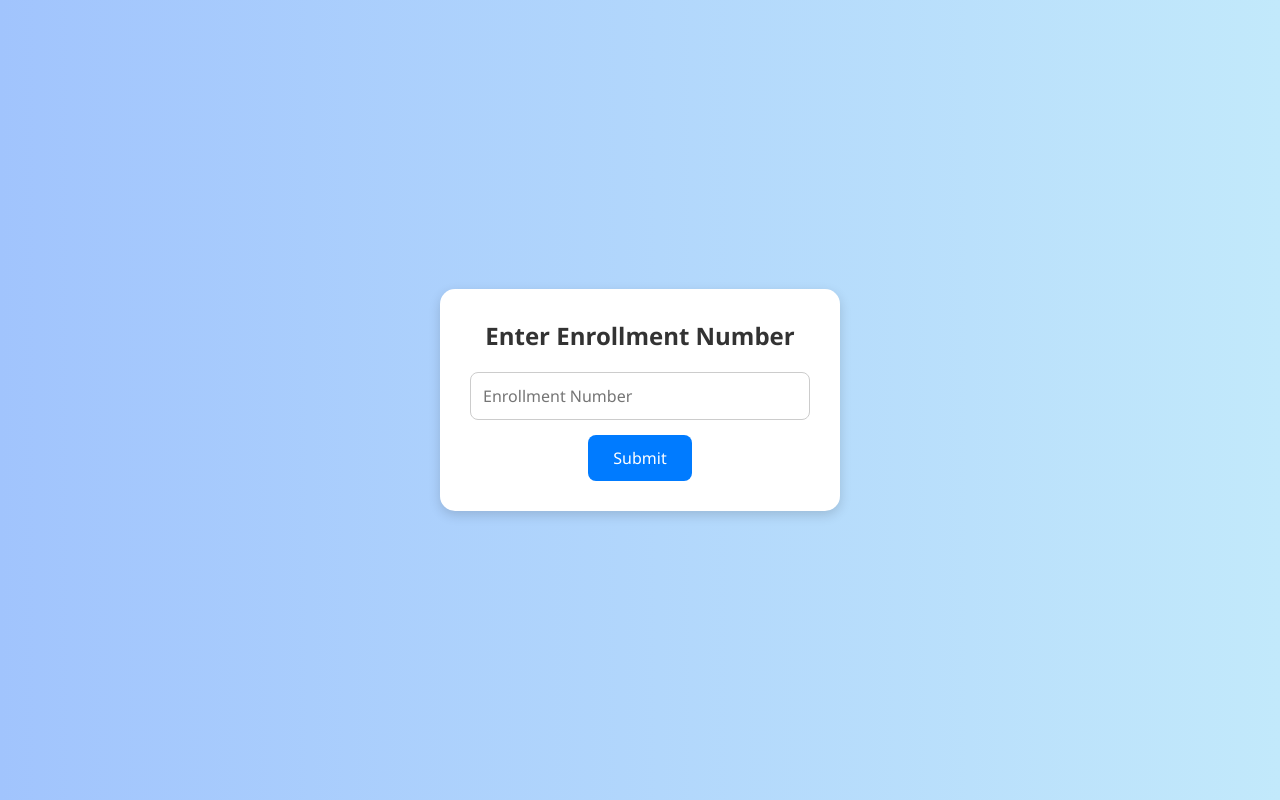
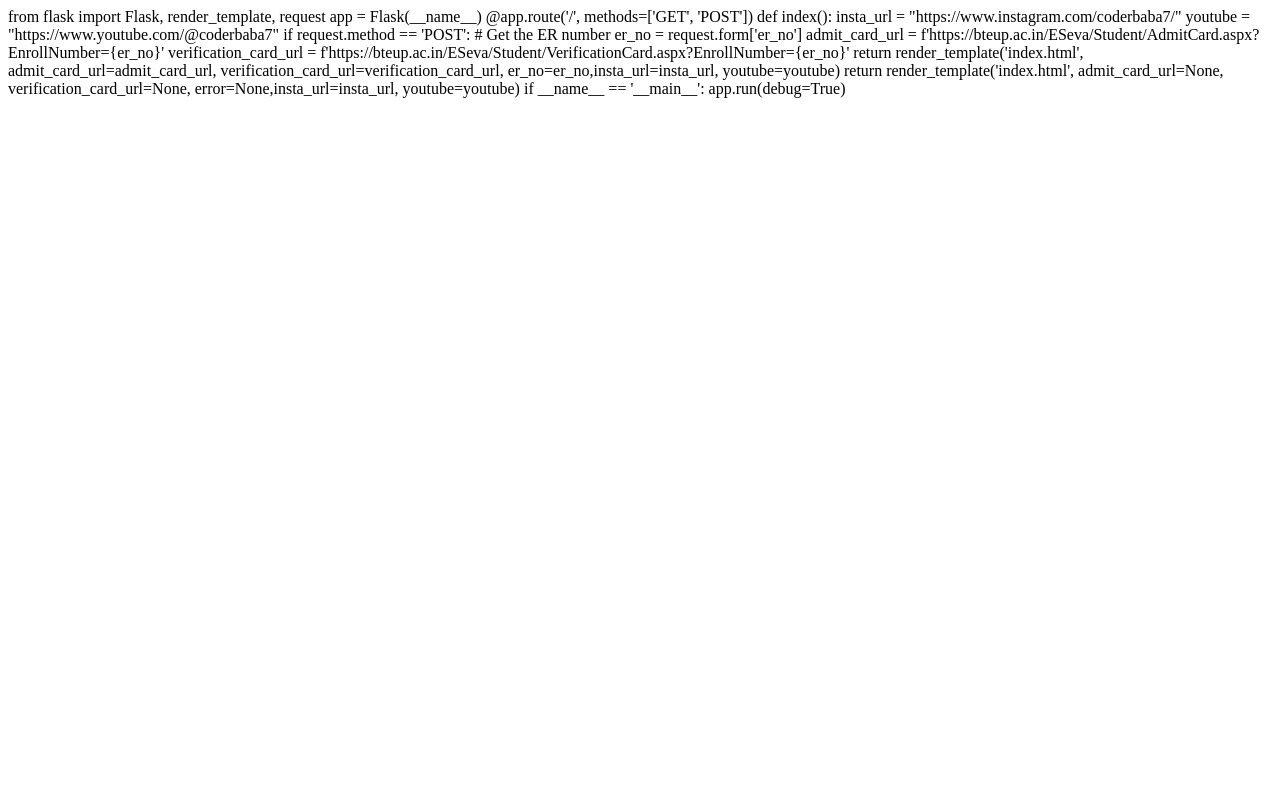
Before and after one commit to Satvik19120/bteup-admitcard, a Flask app: page / in a window 1280 px wide. Run offline with Flask 3, Linux system fonts and the light colour scheme.

Commit message:
Update index.html

```diff
--- a/templates/index.html
+++ b/templates/index.html
@@ -1,124 +1,21 @@
-<!DOCTYPE html>
-<html lang="en">
-<head>
-  <meta charset="UTF-8" />
-  <meta name="viewport" content="width=device-width, initial-scale=1.0"/>
-  <title>Student Portal</title>
-  <style>
-    * {
-      margin: 0;
-      padding: 0;
-      box-sizing: border-box;
-      font-family: 'Segoe UI', Tahoma, Geneva, Verdana, sans-serif;
-    }
+from flask import Flask, render_template, request
 
-    body {
-      background: linear-gradient(to right, #a1c4fd, #c2e9fb);
-      min-height: 100vh;
-      display: flex;
-      align-items: center;
-      justify-content: center;
-      padding: 20px;
-    }
+app = Flask(__name__)
 
-    .container {
-      background: white;
-      padding: 30px;
-      border-radius: 15px;
-      box-shadow: 0 4px 12px rgba(0, 0, 0, 0.15);
-      width: 100%;
-      max-width: 400px;
-      text-align: center;
-    }
+@app.route('/', methods=['GET', 'POST'])
+def index():
+    insta_url = "https://www.instagram.com/coderbaba7/"
+    youtube = "https://www.youtube.com/@coderbaba7"
+    if request.method == 'POST':
+        # Get the ER number
+        er_no = request.form['er_no']
 
-    h2 {
-      margin-bottom: 20px;
-      color: #333;
-    }
+        admit_card_url = f'https://bteup.ac.in/ESeva/Student/AdmitCard.aspx?EnrollNumber={er_no}'
+        verification_card_url = f'https://bteup.ac.in/ESeva/Student/VerificationCard.aspx?EnrollNumber={er_no}'
+        return render_template('index.html', admit_card_url=admit_card_url, verification_card_url=verification_card_url, er_no=er_no,insta_url=insta_url, youtube=youtube)
 
-    form input[type="text"] {
-      padding: 12px;
-      width: 100%;
-      margin-bottom: 15px;
-      border: 1px solid #ccc;
-      border-radius: 8px;
-      font-size: 16px;
-    }
 
-    form button {
-      padding: 12px 25px;
-      background-color: #007bff;
-      color: white;
-      border: none;
-      border-radius: 8px;
-      cursor: pointer;
-      font-size: 16px;
-      transition: background-color 0.3s;
-    }
+    return render_template('index.html', admit_card_url=None, verification_card_url=None, error=None,insta_url=insta_url, youtube=youtube)
 
-    form button:hover {
-      background-color: #0056b3;
-    }
-
-    .actions {
-      margin-top: 20px;
-    }
-
-    .actions button {
-      display: block;
-      width: 100%;
-      margin-bottom: 10px;
-      padding: 12px;
-      background-color: #28a745;
-      color: white;
-      border: none;
-      border-radius: 8px;
-      cursor: pointer;
-      font-size: 16px;
-      transition: background-color 0.3s;
-    }
-
-    .actions button:nth-child(2) {
-      background-color: #17a2b8;
-    }
-
-    .actions button:nth-child(3) {
-      background-color: #ff4081;
-    }
-
-    .actions button:hover {
-      opacity: 0.9;
-    }
-
-    .error {
-      color: red;
-      margin-top: 20px;
-      font-weight: bold;
-    }
-  </style>
-</head>
-<body>
-  <div class="container">
-    <h2>Enter Enrollment Number</h2>
-    <form method="POST">
-      <input type="text" id="er_no" name="er_no" placeholder="Enrollment Number" required />
-      <button type="submit">Submit</button>
-    </form>
-
-    {% if admit_card_url %}
-    <div class="actions">
-      <h3>Generated:</h3>
-      <button onclick="window.open('{{ admit_card_url }}', '_blank')">View Admit Card</button>
-      <button onclick="window.open('{{ verification_card_url }}', '_blank')">View Verification Card</button>
-      <button onclick="window.open('{{ insta_url }}', '_blank')">Follow us on instagram</button>
-      <button onclick="window.open('{{ youtube }}', '_blank')">Join us on youtube</button>
-
-    </div>
-    {% elif error %}
-    <div class="error">
-      <h4>Try again. At this moment, we can't get your data.</h4>
-    </div>
-    {% endif %}
-  </div>
-</body>
-</html>
+if __name__ == '__main__':
+    app.run(debug=True)
```
